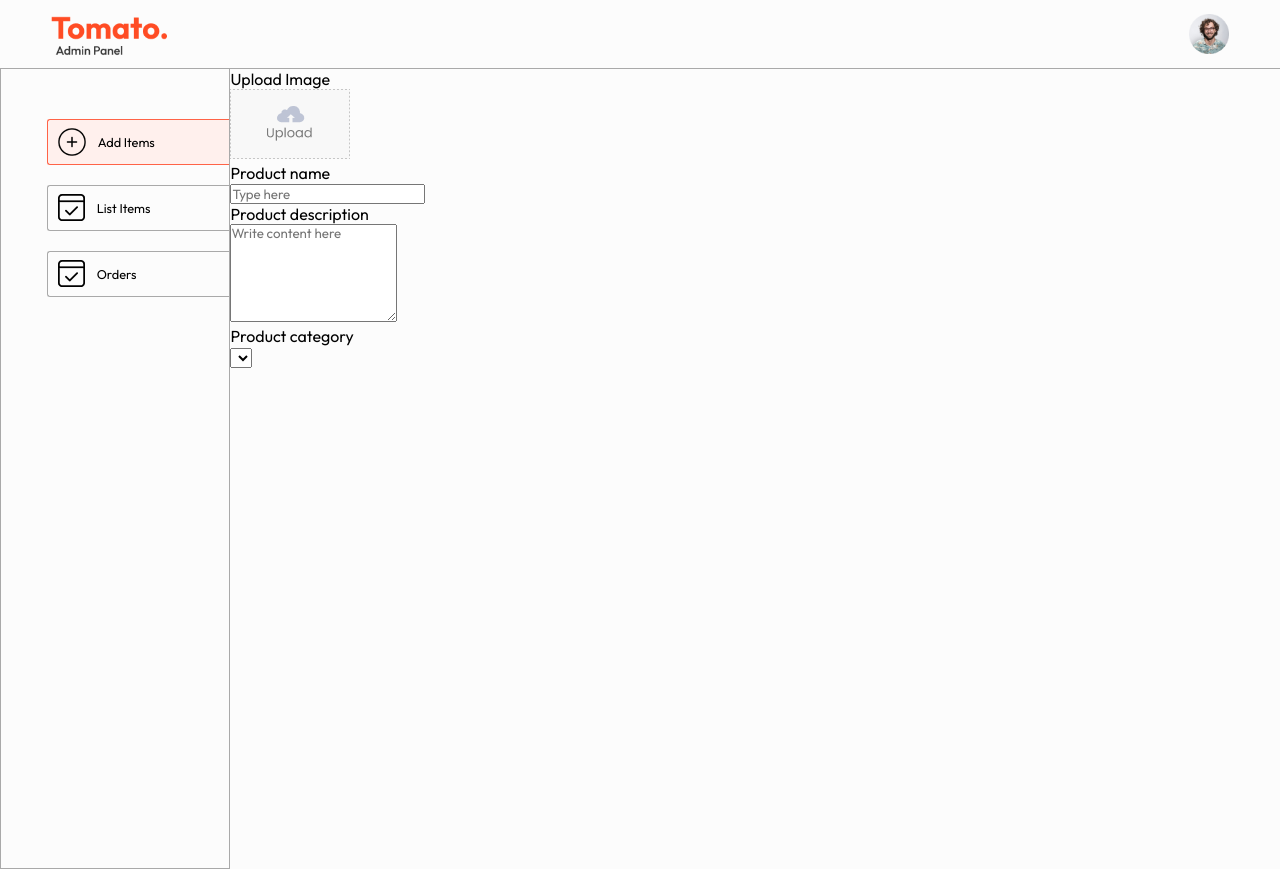
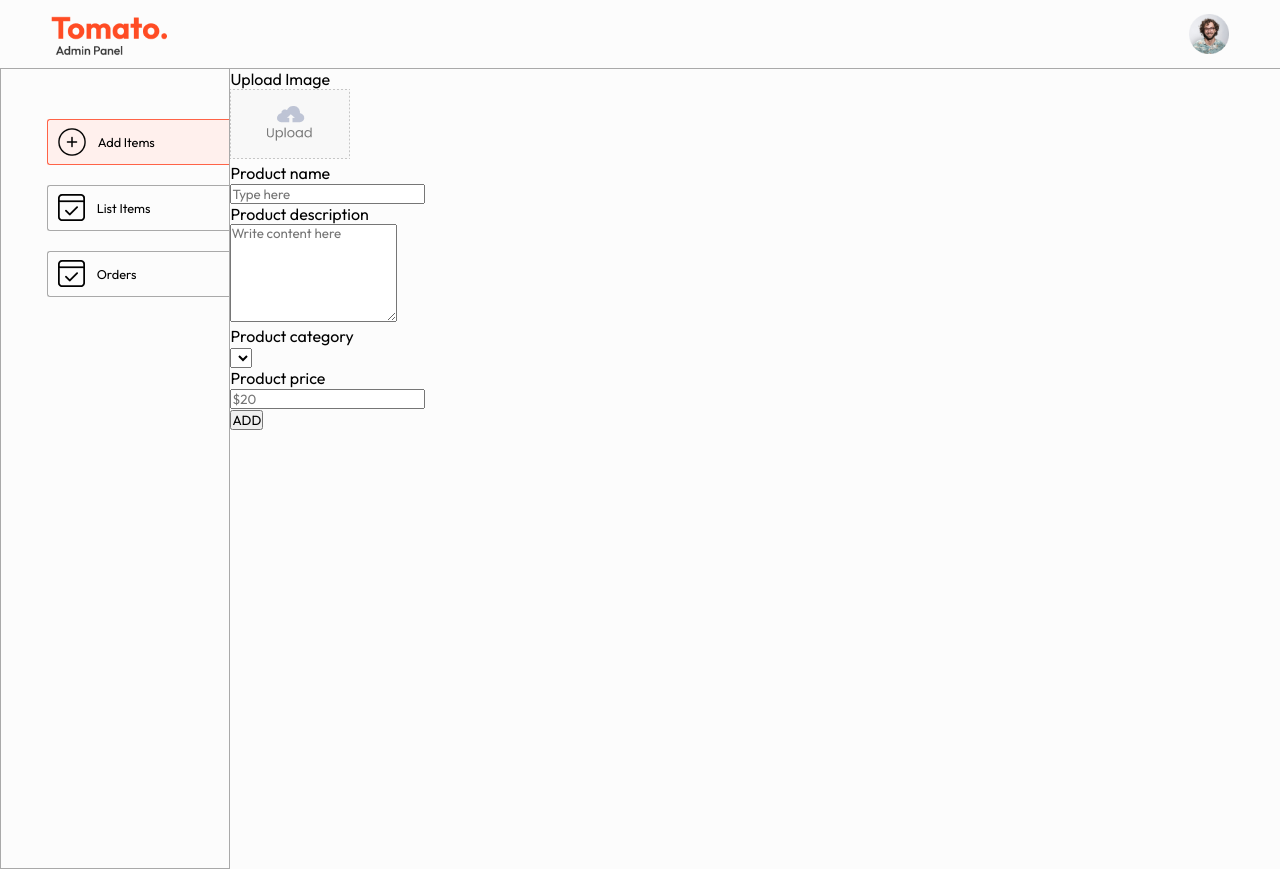
Before and after one commit to shreya-nair21/Tomato, a React (Vite) app in the folder admin/: page /add in a window 1280 px wide. Built offline with nearby package versions, Linux system fonts and the light colour scheme.

Commit message:
Add product price input field to Add page

```diff
--- a/admin/src/pages/Add/Add.jsx
+++ b/admin/src/pages/Add/Add.jsx
@@ -35,7 +35,12 @@ const Add = () => {
               <option value="Noodles"></option>
             </select>
           </div>
+          <div className="add-price flex-col">
+            <p>Product price</p>
+            <input type="number" name="price" placeholder='$20' />
+          </div>
         </div>
+        <button type="submit" className="add-btn">ADD</button>
       </form>
     </div>
   )
```
